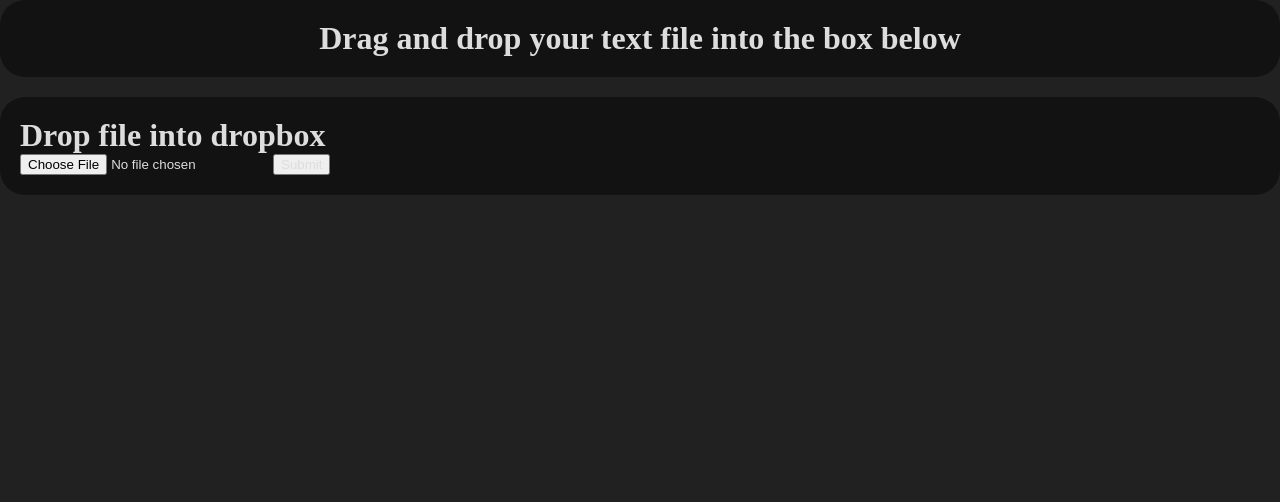
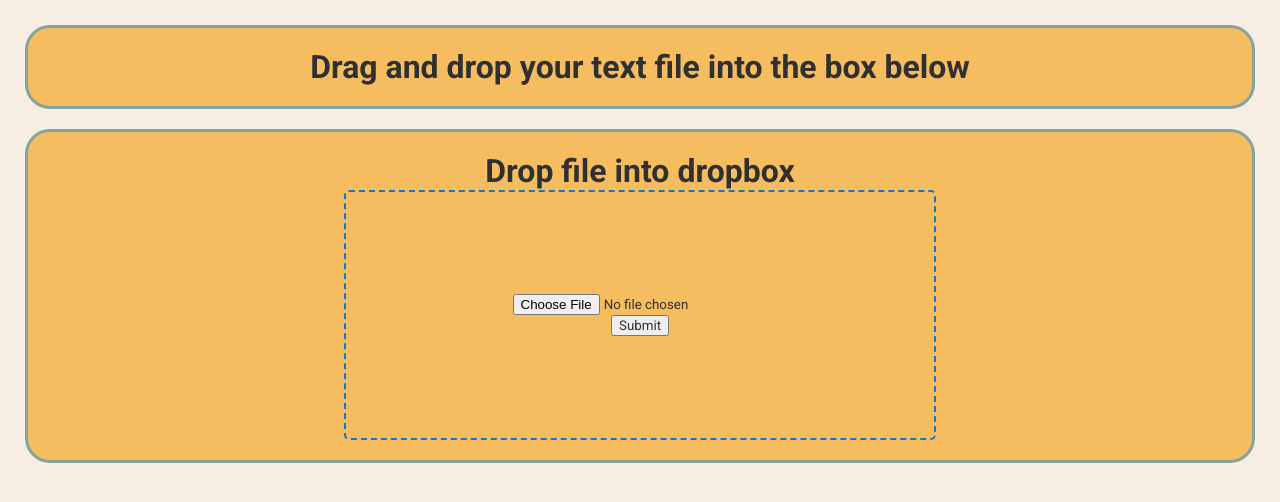
Before and after one commit to hoahdo/stock-checker, a React (Vite) app: page / in a window 1280 px wide. Shown: the top 502 px of the page. Built offline with nearby package versions, Linux system fonts and the light colour scheme.

Commit message:
style upload input box

```diff
--- a/src/App.jsx
+++ b/src/App.jsx
@@ -1,5 +1,5 @@
-import Header from "./Header";
-import Upload from "./Upload";
+import Header from "./components/Header";
+import Upload from "./components/Upload";
 
 function App() {
 	return (
--- a/src/Upload.jsx
+++ b/src/components/Upload.jsx
@@ -2,8 +2,18 @@ function Upload() {
 	return (
 		<div className="upload--container">
             <h1>Drop file into dropbox</h1>
-            <form>
-                <input type="file" id="dropbox" name="fileupload"/>
+            <form
+                action=""
+                className="upload-form"
+                onClick={(e) => console.log(e.target)}
+            >
+                <input
+                    type="file"
+                    id="dropbox"
+                    name="fileupload"
+                    className="input-field"
+                    onClick={(e) => console.log(e.target)}
+                />
                 <input type="submit"/>
             </form>
 		</div>
--- a/src/index.css
+++ b/src/index.css
@@ -1,27 +1,54 @@
+/*
+Color Palette
+https://coolors.co/palette/f6bd60-f7ede2-f5cac3-84a59d-f28482
+https://www.envato.com/blog/color-scheme-trends-in-mobile-app-design/
+*/
+
+/*
+font-family: 'Roboto', sans-serif;
+*/
+
 * {
 	box-sizing: border-box;
     margin: 0px;
-    color: #DDDDDD;
+    color: #303030;
+    font-family: 'Roboto', sans-serif;
 }
 
 body {
-    background-color: #212121;
-    /* background-color: #121212; */
+    background-color: #F7EDE2;
+    padding: 25px;
 }
 
 .header--container {
-    background-color: #121212;
+    background-color: #F6BD60;
     text-align: center;
     border-radius: 25px;
     padding: 20px;
     margin-bottom: 20px;
+    border: solid 3px #84A59D;
 }
 
 
 
 .upload--container {
-    background-color: #121212;
+    background-color: #F6BD60;
     border-radius: 25px;
     padding: 20px;
+    border: solid 3px #84A59D;
+    display: flex;
+    flex-direction: column;
+    align-items: center;
+}
 
+.upload-form {
+    display: flex;
+    justify-content: center;
+    align-items: center;
+    flex-direction: column;
+    cursor: pointer;
+    border: 2px dashed #1475CF;
+    border-radius: 5px;
+    height: 250px;
+    width: 50%;
 }
--- a/src/index.html
+++ b/src/index.html
@@ -3,6 +3,12 @@
 	<head>
 		<meta charset="UTF-8" />
 		<meta name="viewport" content="width=device-width, initial-scale=1.0" />
+		<link rel="preconnect" href="https://fonts.googleapis.com" />
+		<link rel="preconnect" href="https://fonts.gstatic.com" crossorigin />
+		<link
+			href="https://fonts.googleapis.com/css2?family=Roboto:wght@100;300;400;500;700;900&display=swap"
+			rel="stylesheet"
+		/>
 		<title>Stock Checker</title>
 		<link rel="stylesheet" href="./index.css" />
 		<link rel="icon" type="image/x-icon" href="./assets/favicon.ico" />
```
Also changed, not shown: src/components/Header.jsx (renamed from src/Header.jsx).
